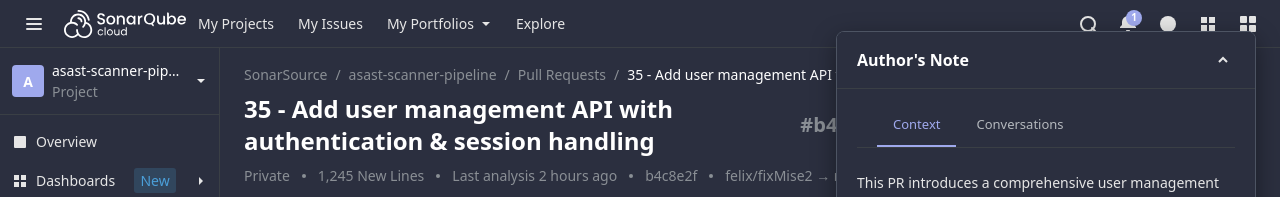
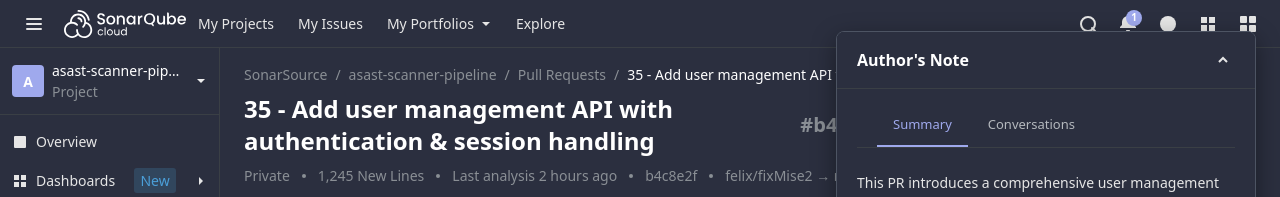
Before and after one commit to frieda-sonar-org/laughing-guacamole, a Next.js app: page /pr/1 in a window 1280 px wide. Shown: the top 197 px of the page. Built offline with nearby package versions, Linux system fonts and the light colour scheme.

Commit message:
Updated tab

```diff
--- a/app/pr/[id]/PRDetailClient.tsx
+++ b/app/pr/[id]/PRDetailClient.tsx
@@ -2130,7 +2130,7 @@
                   className={`author-note-tab ${authorNoteTab === 'context' ? 'active' : ''}`}
                   onClick={() => setAuthorNoteTab('context')}
                 >
-                  Context
+                  Summary
                 </button>
                 <button
                   className={`author-note-tab ${authorNoteTab === 'conversation' ? 'active' : ''}`}
```
Also changed, not shown: 1 other file (tests, documents, lock files or other folders).
